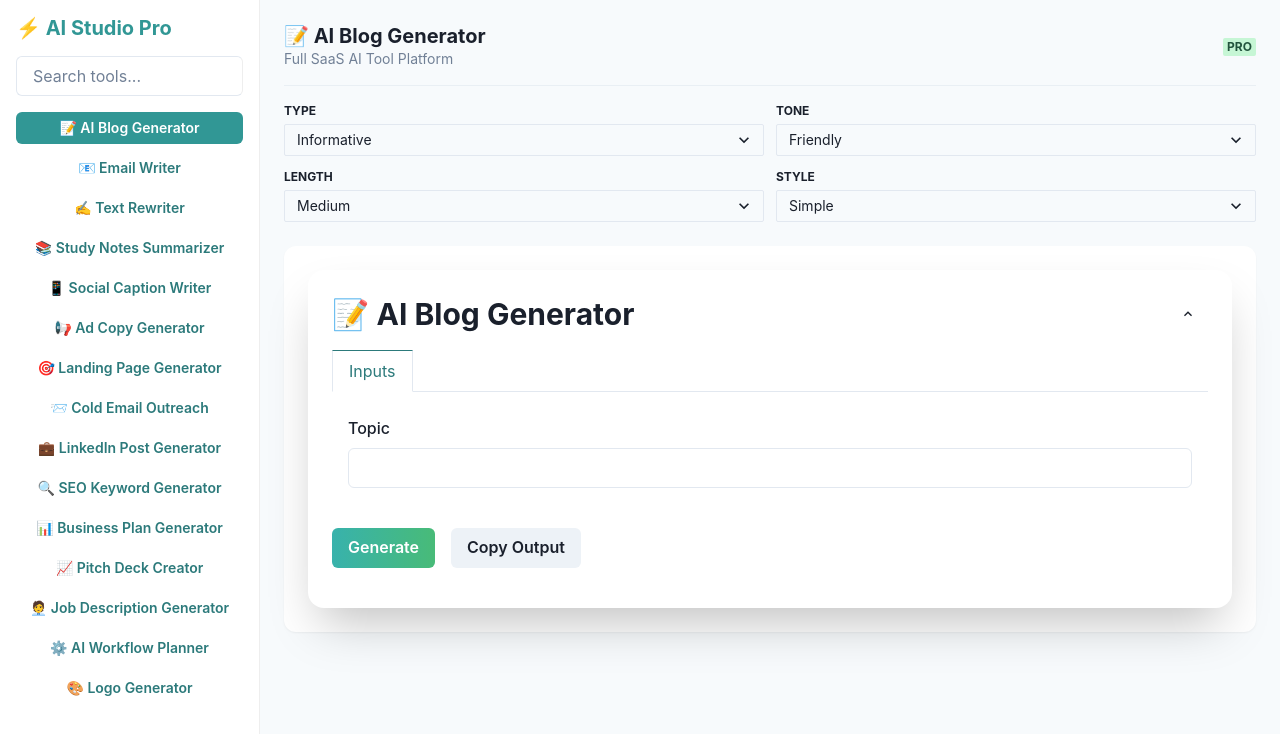
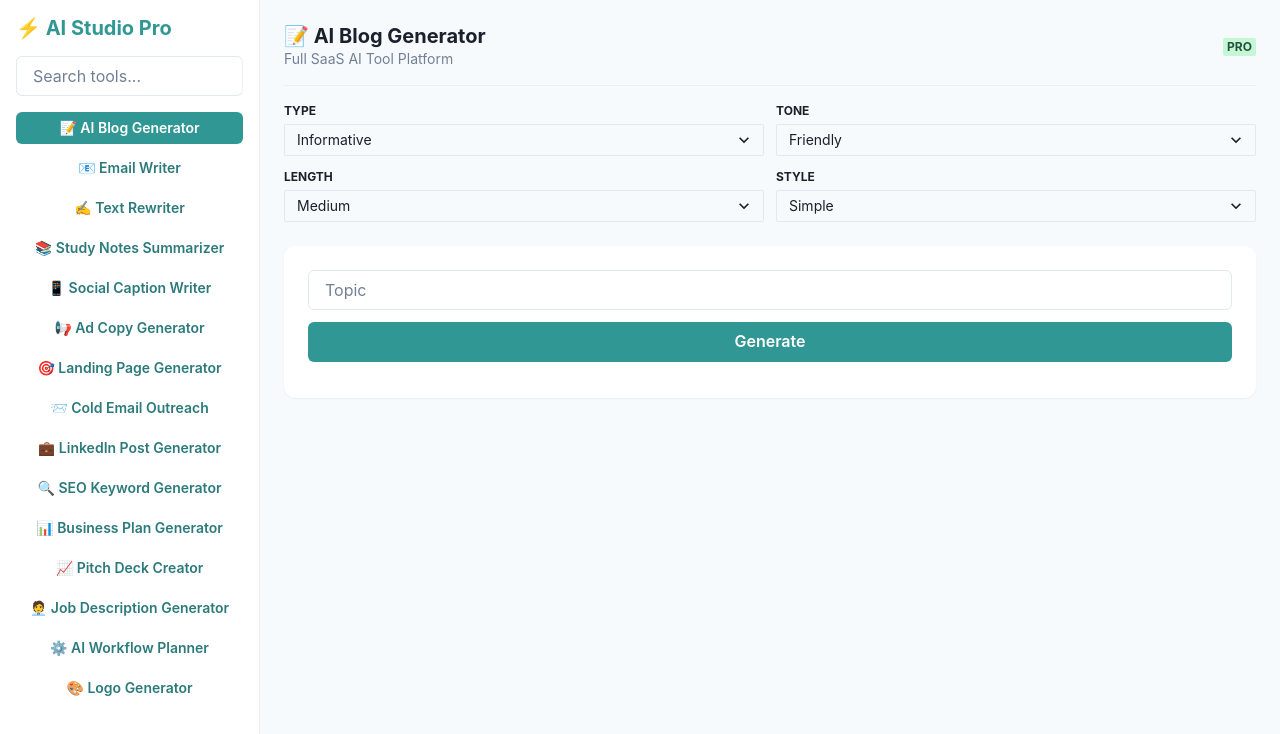
Before and after one commit to bilalali2010/new-multi-tool-suite, a Next.js app: page / in a window 1280 px wide. Shown: the top 734 px of the page. Built offline with nearby package versions, Linux system fonts and the light colour scheme.

Commit message:
Update ToolUI.jsx

```diff
--- a/app/components/ToolUI.jsx
+++ b/app/components/ToolUI.jsx
@@ -1,179 +1,132 @@
-"use client";
-
 import { useState } from "react";
 import {
   Box,
+  Button,
   Input,
   Textarea,
-  Select,
-  NumberInput,
-  NumberInputField,
+  Text,
   VStack,
-  HStack,
-  FormLabel,
-  Button,
-  Heading,
-  Collapse,
-  IconButton,
-  Tabs,
-  TabList,
-  TabPanels,
-  Tab,
-  TabPanel,
-  Tooltip,
 } from "@chakra-ui/react";
-import { ChevronDownIcon, ChevronUpIcon } from "@chakra-ui/icons";
 
-export default function ToolUI({ title, fields = [], promptTemplate }) {
-  const [values, setValues] = useState(
-    fields.reduce((acc, f) => ({ ...acc, [f.name]: f.default || "" }), {})
-  );
-  const [output, setOutput] = useState("");
+export default function ToolUI({ title, fields, promptTemplate }) {
+  const [form, setForm] = useState({});
+  const [result, setResult] = useState("");
   const [loading, setLoading] = useState(false);
-  const [collapsed, setCollapsed] = useState(false);
 
-  const handleChange = (name, value) => setValues({ ...values, [name]: value });
+  const handleChange = (name, value) => {
+    setForm({ ...form, [name]: value });
+  };
 
-  const generate = async () => {
+  const buildPrompt = () => {
     let prompt = promptTemplate;
-    Object.keys(values).forEach((key) => {
-      prompt = prompt.replace(`{{${key}}}`, values[key]);
+
+    Object.keys(form).forEach((key) => {
+      prompt = prompt.replace(`{{${key}}}`, form[key]);
     });
 
-    setLoading(true);
-    setOutput("");
+    return prompt;
+  };
 
-    try {
-      const res = await fetch("/api/generate", {
-        method: "POST",
-        headers: { "Content-Type": "application/json" },
-        body: JSON.stringify({ prompt }),
-      });
-      const data = await res.json();
-      setOutput(data.result || "Error generating response");
-    } catch (err) {
-      setOutput("Server error");
-    } finally {
-      setLoading(false);
+  // 🚀 STREAM FUNCTION
+  const streamResponse = async (prompt) => {
+    const response = await fetch("https://openrouter.ai/api/v1/chat/completions", {
+      method: "POST",
+      headers: {
+        Authorization: `Bearer ${process.env.NEXT_PUBLIC_OPENROUTER_API_KEY}`,
+        "Content-Type": "application/json",
+      },
+      body: JSON.stringify({
+        model: "nvidia/nemotron-3-nano-omni-30b-a3b-reasoning:free",
+        messages: [{ role: "user", content: prompt }],
+        max_tokens: 1500,
+        temperature: 0.7,
+        stream: true,
+      }),
+    });
+
+    const reader = response.body.getReader();
+    const decoder = new TextDecoder("utf-8");
+
+    let fullText = "";
+
+    while (true) {
+      const { done, value } = await reader.read();
+      if (done) break;
+
+      const chunk = decoder.decode(value, { stream: true });
+
+      const lines = chunk.split("\n");
+
+      for (let line of lines) {
+        if (line.startsWith("data: ")) {
+          const json = line.replace("data: ", "").trim();
+
+          if (json === "[DONE]") break;
+
+          try {
+            const parsed = JSON.parse(json);
+            const content = parsed.choices?.[0]?.delta?.content;
+
+            if (content) {
+              fullText += content;
+              setResult(fullText); // 🔥 live update
+            }
+          } catch (err) {}
+        }
+      }
+    }
+
+    // 🔁 AUTO CONTINUE
+    if (
+      !fullText.trim().endsWith(".") &&
+      fullText.length > 300
+    ) {
+      await streamResponse(fullText + "\nContinue writing.");
     }
   };
 
+  const handleGenerate = async () => {
+    setLoading(true);
+    setResult("");
+
+    const prompt = buildPrompt();
+
+    await streamResponse(prompt);
+
+    setLoading(false);
+  };
+
   return (
-    <Box maxW="5xl" mx="auto" p={6} bg="white" borderRadius="2xl" boxShadow="2xl">
-      {/* Header */}
-      <HStack justify="space-between" mb={4}>
-        <Heading size="lg">{title}</Heading>
-        <IconButton
-          icon={collapsed ? <ChevronDownIcon /> : <ChevronUpIcon />}
-          onClick={() => setCollapsed(!collapsed)}
-          aria-label="Toggle Inputs"
-          variant="ghost"
-        />
-      </HStack>
+    <Box>
+      <VStack spacing={3} align="stretch">
+        {fields.map((field) =>
+          field.type === "textarea" ? (
+            <Textarea
+              key={field.name}
+              placeholder={field.label}
+              onChange={(e) => handleChange(field.name, e.target.value)}
+            />
+          ) : (
+            <Input
+              key={field.name}
+              placeholder={field.label}
+              onChange={(e) => handleChange(field.name, e.target.value)}
+            />
+          )
+        )}
 
-      {/* Collapsible Input Panel */}
-      <Collapse in={!collapsed} animateOpacity>
-        <Tabs variant="enclosed-colored" colorScheme="teal">
-          <TabList mb={2}>
-            <Tab>Inputs</Tab>
-            {fields.some((f) => f.type === "select") && <Tab>Options</Tab>}
-          </TabList>
-
-          <TabPanels>
-            {/* Inputs Tab */}
-            <TabPanel>
-              <VStack spacing={4} align="stretch">
-                {fields.map((f) => (
-                  <Box key={f.name}>
-                    <FormLabel>{f.label}</FormLabel>
-                    {f.type === "text" && (
-                      <Input
-                        placeholder={f.placeholder}
-                        value={values[f.name]}
-                        onChange={(e) => handleChange(f.name, e.target.value)}
-                      />
-                    )}
-                    {f.type === "textarea" && (
-                      <Textarea
-                        placeholder={f.placeholder}
-                        value={values[f.name]}
-                        onChange={(e) => handleChange(f.name, e.target.value)}
-                        rows={4}
-                      />
-                    )}
-                    {f.type === "number" && (
-                      <NumberInput
-                        value={values[f.name]}
-                        min={f.min}
-                        max={f.max}
-                        onChange={(val) => handleChange(f.name, val)}
-                      >
-                        <NumberInputField />
-                      </NumberInput>
-                    )}
-                  </Box>
-                ))}
-              </VStack>
-            </TabPanel>
-
-            {/* Options Tab */}
-            <TabPanel>
-              <VStack spacing={4} align="stretch">
-                {fields
-                  .filter((f) => f.type === "select")
-                  .map((f) => (
-                    <Box key={f.name}>
-                      <FormLabel>{f.label}</FormLabel>
-                      <Select
-                        value={values[f.name]}
-                        onChange={(e) => handleChange(f.name, e.target.value)}
-                      >
-                        {f.options.map((o) => (
-                          <option key={o} value={o}>
-                            {o}
-                          </option>
-                        ))}
-                      </Select>
-                    </Box>
-                  ))}
-              </VStack>
-            </TabPanel>
-          </TabPanels>
-        </Tabs>
-      </Collapse>
-
-      {/* Action Buttons */}
-      <HStack spacing={4} mt={6} mb={4}>
         <Button
-          bgGradient="linear(to-r, teal.400, green.400)"
-          color="white"
-          _hover={{ bgGradient: "linear(to-r, teal.500, green.500)" }}
-          onClick={generate}
+          colorScheme="teal"
+          onClick={handleGenerate}
           isLoading={loading}
         >
           Generate
         </Button>
-        <Tooltip label="Copy output to clipboard" placement="top">
-          <Button onClick={() => navigator.clipboard.writeText(output)} disabled={!output}>
-            Copy Output
-          </Button>
-        </Tooltip>
-      </HStack>
 
-      {/* Output Panel */}
-      {output && (
-        <Box
-          mt={4}
-          p={6}
-          bg="gray.50"
-          borderRadius="xl"
-          whiteSpace="pre-wrap"
-          maxH="400px"
-          overflowY="auto"
-        >
-          {output}
-        </Box>
-      )}
+        <Text whiteSpace="pre-wrap">
+          {result}
+        </Text>
+      </VStack>
     </Box>
   );
 }
```
